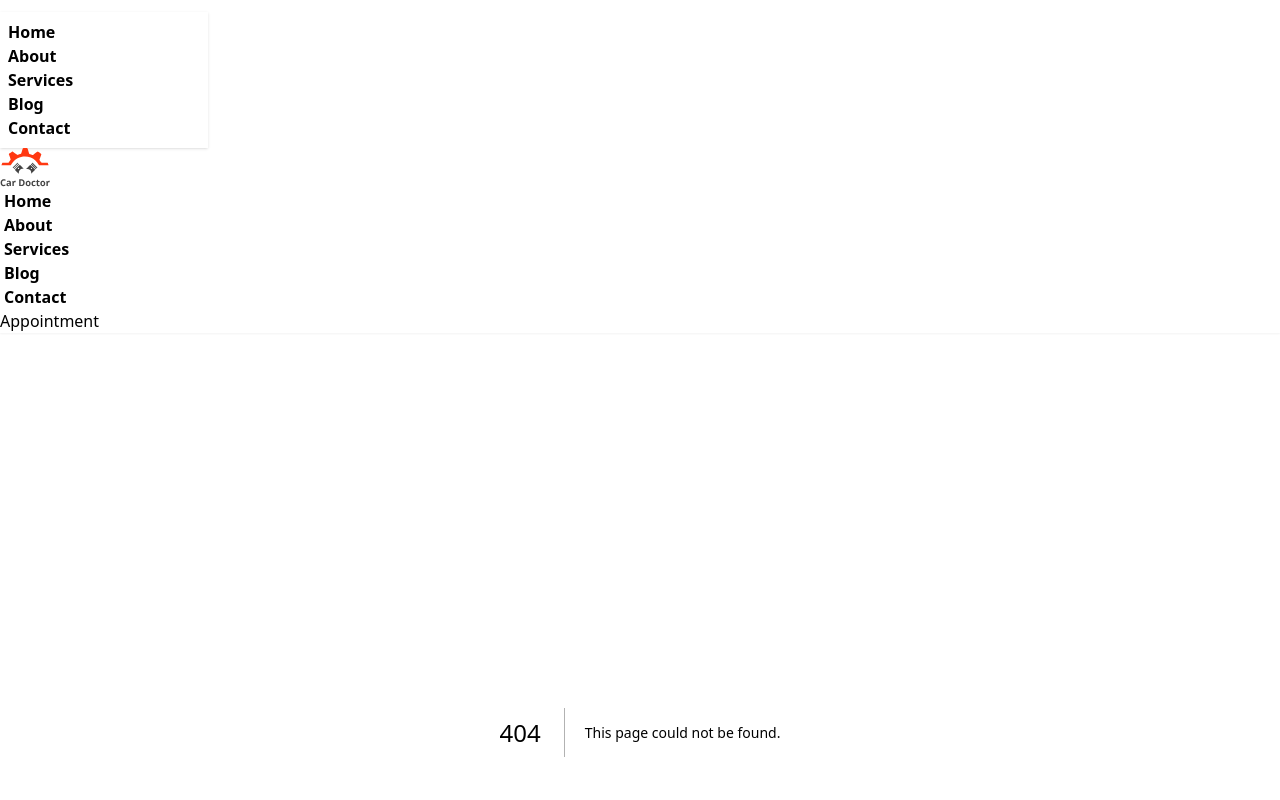
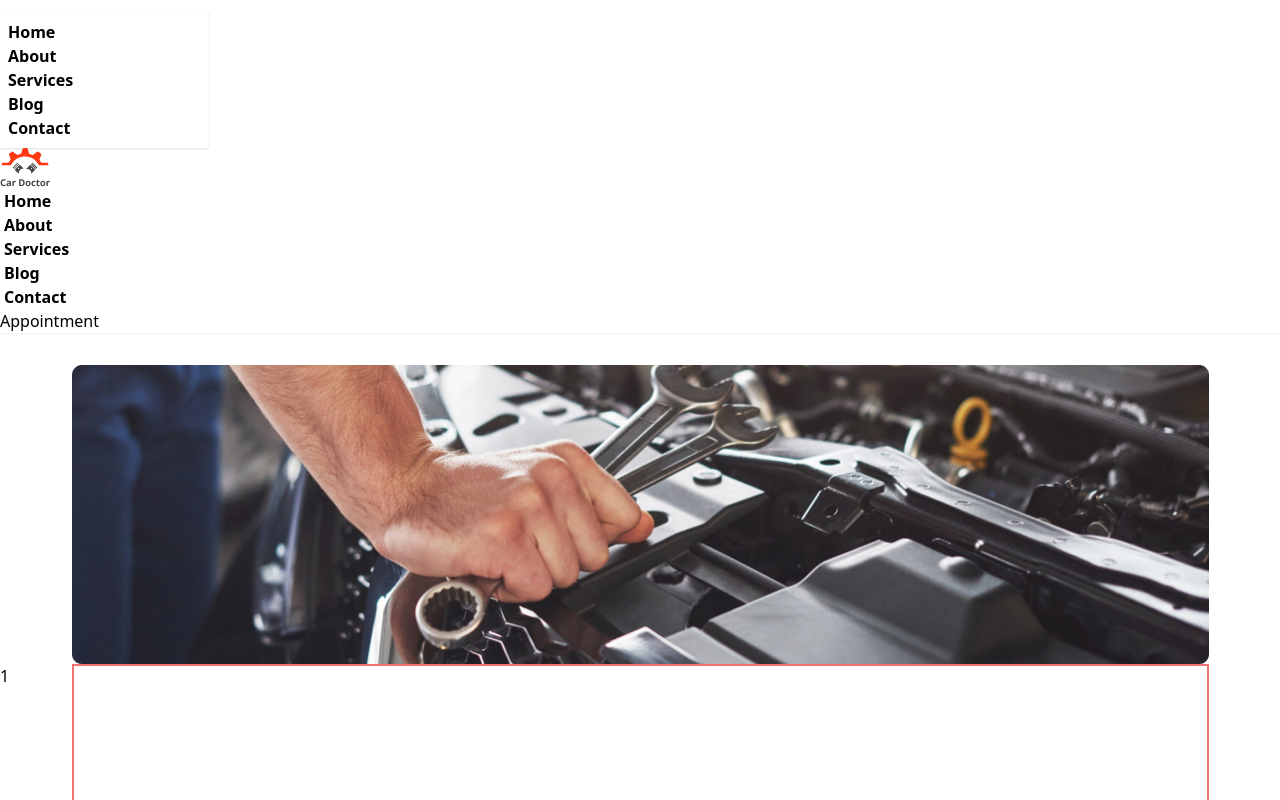
Before and after one commit to abdulmazidakash/e-nextjs-car-doctor, a Next.js app: page /services/1 in a window 1280 px wide. Before the commit this address had no page. Shown: the top 800 px of the page. Built offline with nearby package versions, Linux system fonts and the light colour scheme; no server answers; the database is empty.

Commit message:
80-4 running

```diff
--- a/package.json
+++ b/package.json
@@ -12,7 +12,8 @@
     "mongodb": "^6.13.0",
     "next": "15.1.6",
     "react": "^19.0.0",
-    "react-dom": "^19.0.0"
+    "react-dom": "^19.0.0",
+    "react-icons": "^5.4.0"
   },
   "devDependencies": {
     "@eslint/eslintrc": "^3",
--- a/src/app/components/ServicesSection.jsx
+++ b/src/app/components/ServicesSection.jsx
@@ -1,21 +1,37 @@
-import dbConnect from '@/lib/dbConnect';
+import dbConnect, { collectionNameObj } from '@/lib/dbConnect';
 import Image from 'next/image';
+import Link from 'next/link';
 import React from 'react'
+import { FaArrowUpRightFromSquare } from "react-icons/fa6";
 
 export default async function ServicesSection() {
 
 	// const res = await fetch('/services.json');
-	const servicesCollection = dbConnect('services');
+	const servicesCollection = dbConnect(collectionNameObj.servicesCollection);
 	const data = await servicesCollection.find({}).toArray();
 
+	console.log(data);
+
   return (
-	<div className='grid grid-cols-12'>
+	<div className='grid lg:grid-cols-3 md:grid-cols-2 mx-auto sm:grid-cols-1 '>
 		{data.map((item) =>{
 			return (
 				<div
-				className='col-span-4 md:col-span-6 lg:col-span-4'
+				className=''
 				key={item._id}>
-					<Image src={item.img} width={314} height={208}/>
+					<figure>
+					<Image alt={item.title} src={item.img} width={314} height={208}/>
+					</figure>
+					<div className=''>
+						<div>
+							<h2>{item.title}</h2>
+
+						</div>
+						<div className='flex gap-4 items-center'>
+						<p>Price: ${item.price}</p>
+							<Link href={`/services/${item._id}`} className='text-orange-500'> <FaArrowUpRightFromSquare/> </Link>
+						</div>
+					</div>
 				</div>
 			)
 		})}
--- a/src/app/page.js
+++ b/src/app/page.js
@@ -3,7 +3,7 @@ import ServicesSection from "./components/ServicesSection";
 
 export default function Home() {
   return (
-   <div className="container mx-auto">
+   <div className="container mx-auto my-8">
     <ServicesSection/>
    </div>
   );
--- /dev/null
+++ b/src/app/services/[id]/page.jsx
@@ -0,0 +1,29 @@
+import dbConnect, { collectionNameObj } from '@/lib/dbConnect';
+import { ObjectId } from 'mongodb';
+import Image from 'next/image';
+import React from 'react'
+
+export default async function ServiceDetailsPage({params}) {
+	const p = await params;
+
+	const servicesCollection = dbConnect(collectionNameObj.servicesCollection);
+	const data = await servicesCollection.findOne({ _id: new ObjectId(p.id)});
+	console.log(data);
+
+  return (
+	<div className='my-8'>
+		<section className='flex justify-center'>
+			<figure className='relative'>
+				<Image
+				src={'/assets/images/checkout/checkout.png'}
+				width={1137}
+				height={300}
+				alt={'banner'}
+				/>
+				<div className='absolute w-full h-full border-2 border-red-400'></div>
+			</figure>
+		</section>
+		<p>{p.id}</p>
+	</div>
+  )
+}
--- a/src/lib/dbConnect.js
+++ b/src/lib/dbConnect.js
@@ -1,4 +1,8 @@
 import{ MongoClient, ServerApiVersion } from "mongodb"
+
+export const collectionNameObj = {
+	servicesCollection: "services"
+}
 
 export default function dbConnect (collectionName){
 	const uri = process.env.MONGODB_URI
```
Also changed, not shown: 1 other file (tests, documents, lock files or other folders).
